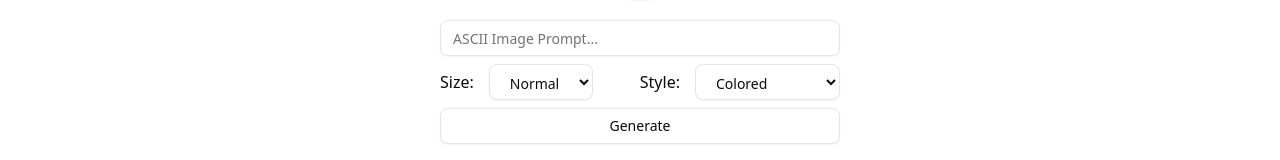
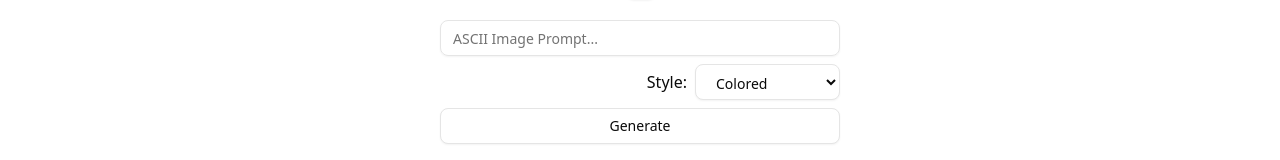
Before and after one commit to abobich675/artsii, a Next.js app: page / in a window 1280 px wide. Shown: the part 442-602 px from the top of the page. Built offline with nearby package versions, Linux system fonts and the light colour scheme.

Commit message:
update for deploy

```diff
--- a/src/app/actions.ts
+++ b/src/app/actions.ts
@@ -97,7 +97,7 @@ export async function getGalleryContents() {
     return false
   }
 
-  return res
+  return res.reverse()
 }
 
 export async function getDatabaseAscii(path: string, style: string) {
--- a/src/app/page.tsx
+++ b/src/app/page.tsx
@@ -133,7 +133,7 @@ export default function Home() {
                 <div className="w-100">
                   <div className="flex justify-center gap-5 my-5 items-center text-xs">
                     Prompt
-                    <Switch onCheckedChange={(checked) => checked ? setInputType("upload") : setInputType("prompt")} />
+                    <Switch checked={inputType === "upload"} onCheckedChange={(checked) => checked ? setInputType("upload") : setInputType("prompt")} />
                     Upload
                   </div>
                   { inputType == "prompt" &&
@@ -143,13 +143,15 @@ export default function Home() {
                     <Input className="flex-3" type="file" accept="image/*" onChange={((e) => handleFileChange(e))} />
                   }
                   <div className="flex items-center justify-between pt-2">
-                    <Label className="mr-2" htmlFor="size">Size:</Label>
+
+                    <div className="flex-1" />
+                    {/* <Label className="mr-2" htmlFor="size">Size:</Label>
                     <select id="size" name="size" value={size} onChange={(e) => setSize(e.target.value)}
                       className="border bg-background shadow-xs hover:bg-accent hover:text-accent-foreground dark:bg-input/30 dark:border-input dark:hover:bg-input/50 h-9 px-4 py-2 has-[>svg]:px-3 inline-flex items-center justify-center gap-2 whitespace-nowrap rounded-md text-sm font-medium transition-all disabled:pointer-events-none disabled:opacity-50 [&_svg]:pointer-events-none [&_svg:not([class*='size-'])]:size-4 shrink-0 [&_svg]:shrink-0 outline-none focus-visible:border-ring focus-visible:ring-ring/50 focus-visible:ring-[3px] aria-invalid:ring-destructive/20 dark:aria-invalid:ring-destructive/40 aria-invalid:border-destructive">
                       <option value="large">Large</option>
                       <option value="normal">Normal</option>
                       <option value="small">Small</option>
-                    </select>
+                    </select> */}
                     <Label className="ml-10 mr-2" htmlFor="style">Style:</Label>
                     <select id="style" name="style" value={style} onChange={(e) => setStyle(e.target.value)}
                       className="border bg-background shadow-xs hover:bg-accent hover:text-accent-foreground dark:bg-input/30 dark:border-input dark:hover:bg-input/50 h-9 px-4 py-2 has-[>svg]:px-3 inline-flex items-center justify-center gap-2 whitespace-nowrap rounded-md text-sm font-medium transition-all disabled:pointer-events-none disabled:opacity-50 [&_svg]:pointer-events-none [&_svg:not([class*='size-'])]:size-4 shrink-0 [&_svg]:shrink-0 outline-none focus-visible:border-ring focus-visible:ring-ring/50 focus-visible:ring-[3px] aria-invalid:ring-destructive/20 dark:aria-invalid:ring-destructive/40 aria-invalid:border-destructive">
```
